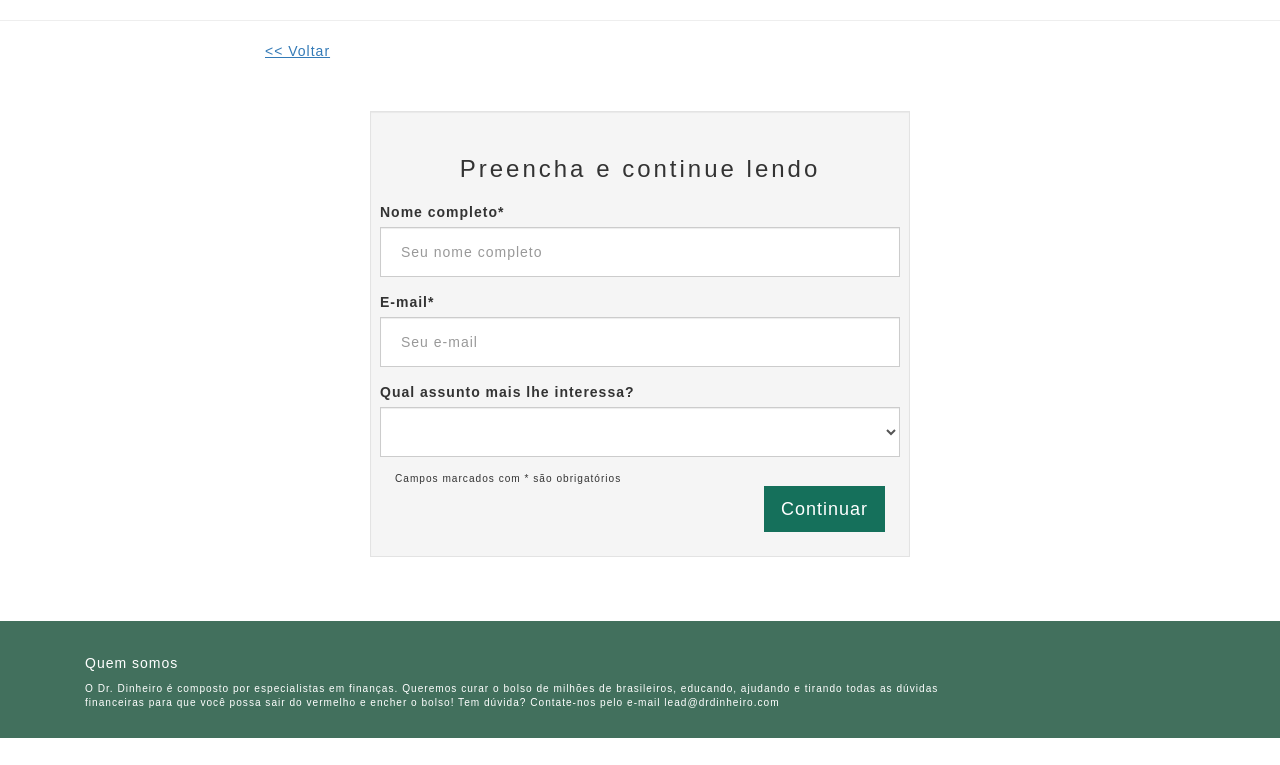
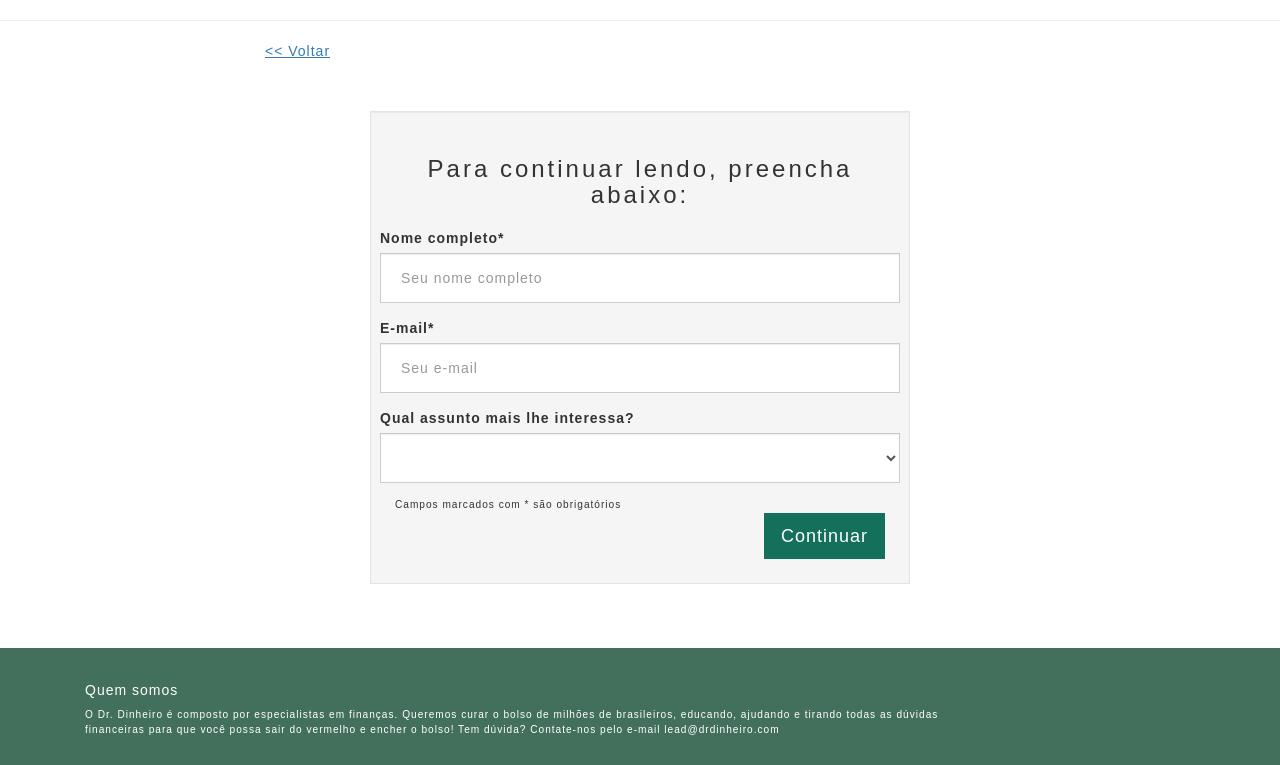
Before and after one commit to vitorapaiva/gamaexperience, a Laravel app: page /formulario in a window 1280 px wide. Shown: the part 423-1188 px from the top of the page. Before the commit the page ends 1161 px from the top, so only its background shows below. Run offline with Laravel 8, Linux system fonts and the light colour scheme; settings files or empty folders that the repository lacks are supplied; some libraries are stand-ins or nearby versions; some web fonts are replaced.

Commit message:
Alteracao do texto do form

```diff
--- a/blog/resources/views/formulario.blade.php
+++ b/blog/resources/views/formulario.blade.php
@@ -24,7 +24,7 @@
             <div class="col-md-12">
                 <div class="col-md-6 col-md-offset-3">
                     <section class="well well-lg clearfix well-input-size">
-                        <h3 class="text-center demostracao-texto">Preencha e continue lendo</h3>
+                        <h3 class="text-center demostracao-texto">Para continuar lendo, preencha abaixo:</h3>
                         <div class="form-group">
                             <label>Nome completo*</label>
                             <input type="text" name="nome" placeholder="Seu nome completo" class="form-control tamanho-input">
```
